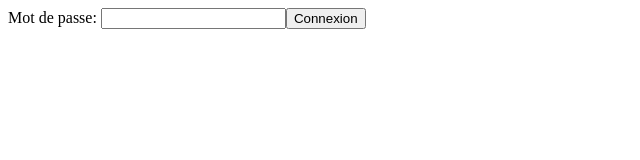
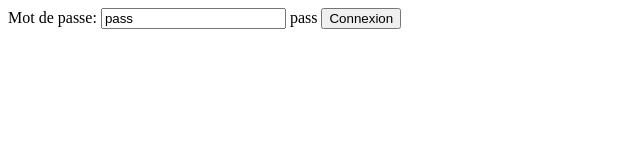
Before and after one commit to Rasolofoharilala/Eval_S6-GLPI, a Vue app in the folder NewApp/: page /login in a window 1280 px wide. Shown: the top 160 px of the page, without its empty margins (0-640 px from the left). Built offline with nearby package versions, Linux system fonts and the light colour scheme.

Commit message:
Update LoginBackOffice.vue

```diff
--- a/NewApp/src/pages/BackOffice/LoginBackOffice.vue
+++ b/NewApp/src/pages/BackOffice/LoginBackOffice.vue
@@ -4,7 +4,9 @@
     <input type="text" v-model="form.nom" id="utilisateurInput" /> -->
 
     <label for="passwordInput">Mot de passe: </label>
-    <input type="password" v-model="form.password" id="passwordInput" />
+    <input type="text" :value="default_form.password" id="passwordInput" />
+
+    {{ default_form.password }}
 
     <button>Connexion</button>
   </form>
@@ -17,7 +19,7 @@ const router = useRouter()
 
 const form = ref<{ nom: string; password: string }>({
   // nom: '',
-  password: '',
+  password: 'pass',
 })
 
 const default_form = readonly<{ nom: string; password: string }>({
```
